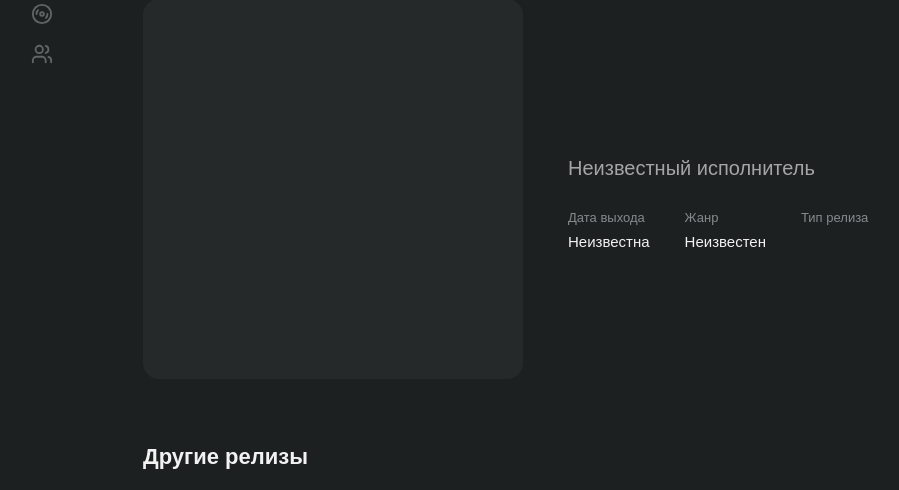
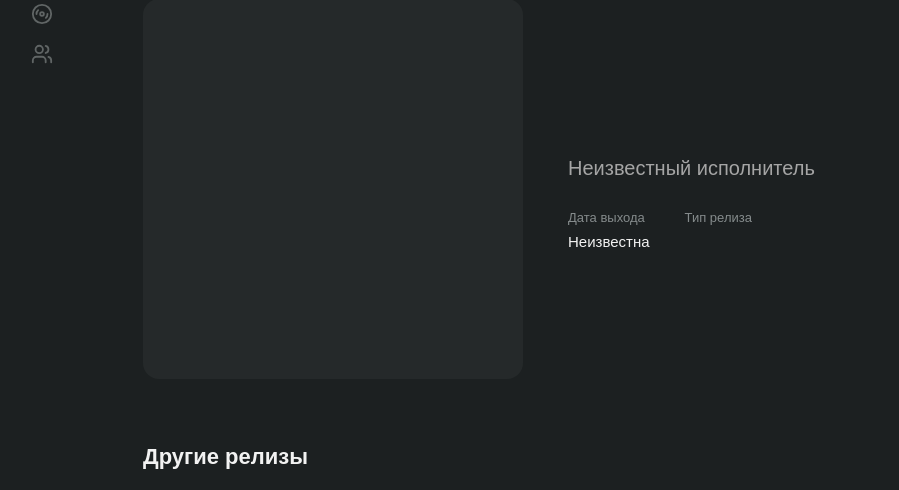
Before and after one commit to NickolayLevin/PZT, a Django app: template catalog/templates/catalog/release_detail.html in a window 1280 px wide. Shown: the part 161-651 px from the top of the page, without its empty margins (2-901 px from the left). Run offline with Django 5.2, Linux system fonts and the light colour scheme; the template is opened without the code that fills it, so the values that code supplies are empty.

Commit message:
small changes on release detail page

```diff
--- a/catalog/templates/catalog/release_detail.html
+++ b/catalog/templates/catalog/release_detail.html
@@ -53,7 +53,7 @@
                     </strong>
                 </div>
 
-                <div class="release-detail__meta-item">
+                <!-- <div class="release-detail__meta-item">
                     <span>Жанр</span>
                     <strong>
                         {% for genre in release.genres.all %}
@@ -62,7 +62,7 @@
                             Неизвестен
                         {% endfor %}
                     </strong>
-                </div>
+                </div> -->
 
                 <div class="release-detail__meta-item">
                     <span>Тип релиза</span>
```
